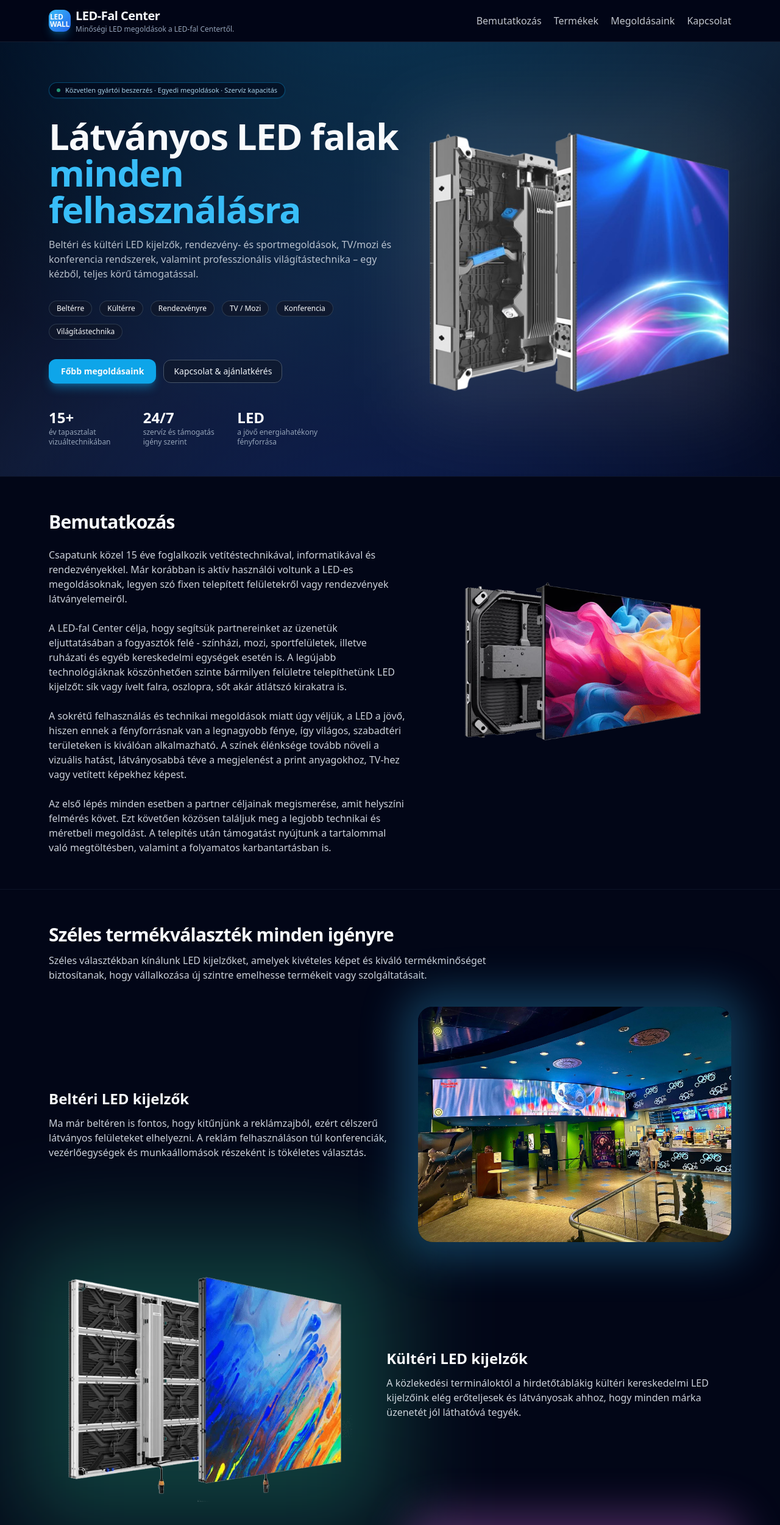
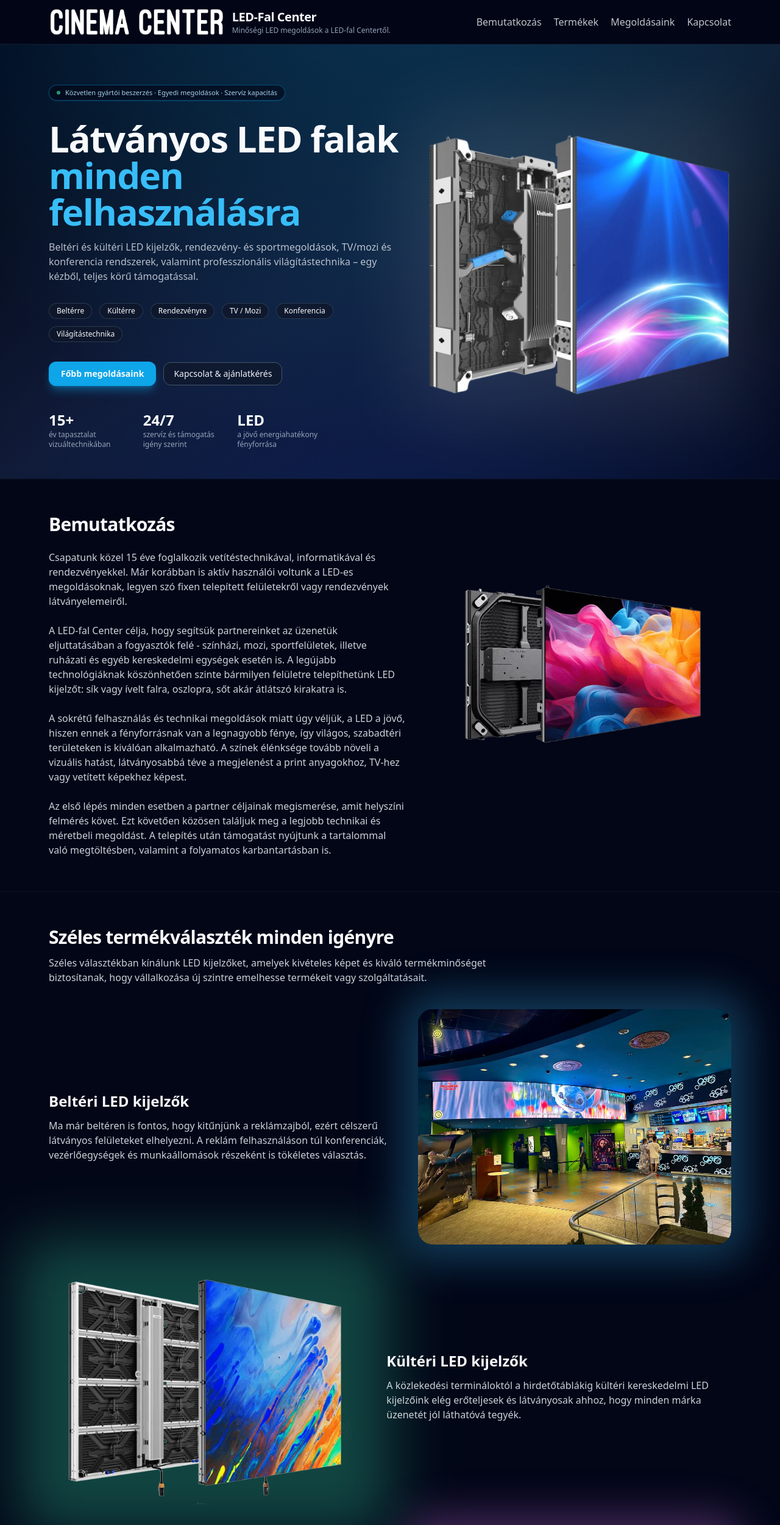
Before and after one commit to emp-eter/LedCenter, a React (Vite) app: page / in a window 1280 px wide. Shown: the top 2501 px of the page at 61% size. Built offline with nearby package versions, Linux system fonts and the light colour scheme.

Commit message:
feat: Navbar + Kép konténer stílus módosítása

```diff
--- a/index.html
+++ b/index.html
@@ -4,7 +4,7 @@
     <meta charset="UTF-8" />
     <link rel="icon" type="image/svg+xml" href="/cc.png" />
     <meta name="viewport" content="width=device-width, initial-scale=1.0" />
-    <title>ledcenter</title>
+    <title>Led-Fal Center</title>
   </head>
   <body>
     <div id="root"></div>
--- a/src/App.jsx
+++ b/src/App.jsx
@@ -6,6 +6,7 @@ import Products from './components/Products'
 import Advantages from './components/Advantages'
 import Contact from './components/Contact'
 import Footer from './components/Footer'
+import { useEffect } from 'react'
 
 const sections = {
   bemutatkozas: 'bemutatkozas',
@@ -15,6 +16,28 @@ const sections = {
 }
 
 function App() {
+  useEffect(() => {
+    const targets = Array.from(document.querySelectorAll('.glow-target'))
+    if (!targets.length) return
+
+    const observer = new IntersectionObserver(
+      entries => {
+        entries.forEach(entry => {
+          const el = entry.target
+          if (entry.isIntersecting) {
+            el.classList.add('glow-active')
+          } else {
+            el.classList.remove('glow-active')
+          }
+        })
+      },
+      { threshold: 0.35 }
+    )
+
+    targets.forEach(t => observer.observe(t))
+    return () => observer.disconnect()
+  }, [])
+
   return (
     <div className="min-h-screen bg-slate-950 text-slate-50 font-sans">
       <NavBar sections={sections} />
--- a/src/components/NavBar.jsx
+++ b/src/components/NavBar.jsx
@@ -9,20 +9,21 @@ const NavLink = ({ href, label }) => (
   </a>
 )
 
+const base = import.meta.env.BASE_URL || '/'
+
 const NavBar = ({ sections }) => {
   const [mobileOpen, setMobileOpen] = useState(false)
 
   return (
     <header className="sticky top-0 z-30 backdrop-blur-md bg-slate-950/70 border-b border-slate-800/70">
       <div className="max-w-6xl mx-auto px-4 py-3 flex items-center justify-between gap-4">
-        <div className="flex items-center gap-2">
-          <div className="h-9 w-9 rounded-xl bg-gradient-to-br from-sky-400 to-blue-600 flex items-center justify-center shadow-lg shadow-sky-500/30">
-            <span className="text-xs font-extrabold tracking-tight leading-none">
-              LED
-              <br />
-              WALL
-            </span>
-          </div>
+        <div className="flex items-center gap-3">
+          <img
+            src={`${base}images/cc-logo_fekvo.png`}
+            alt="CinemaCenter"
+            className="h-10 md:h-12 w-auto object-contain"
+            loading="lazy"
+          />
           <div className="flex flex-col leading-tight">
             <span className="text-lg md:text-xl font-bold tracking-tight">
               LED-Fal Center
@@ -67,8 +68,11 @@ const NavBar = ({ sections }) => {
         </div>
       </div>
 
-      {mobileOpen && (
-        <div className="md:hidden border-t border-slate-800/70 bg-slate-950/95">
+      <div
+        className={`md:hidden border-t border-slate-800/70 bg-slate-950/95 overflow-hidden transition-all duration-300 ease-out ${
+          mobileOpen ? 'max-h-80 opacity-100' : 'max-h-0 opacity-0'
+        }`}
+      >
         <nav className="max-w-6xl mx-auto px-4 py-3 flex flex-col gap-2 text-sm">
           <a
             href={`#${sections.bemutatkozas}`}
@@ -100,7 +104,6 @@ const NavBar = ({ sections }) => {
           </a>
         </nav>
       </div>
-      )}
     </header>
   )
 }
--- a/src/components/Products.jsx
+++ b/src/components/Products.jsx
@@ -81,9 +81,9 @@ const Products = ({ id }) => (
           const bgClass = noDarkFrame ? 'bg-transparent' : 'bg-slate-950/50 backdrop-blur-md'
           const boxShadow = noDarkFrame ? 'none' : product.shadow
           const glowBlend =
-            noDarkFrame ? 'mix-blend-screen blur-[80px] opacity-90' : 'mix-blend-screen blur-[48px] opacity-100'
+            noDarkFrame ? 'mix-blend-screen' : 'mix-blend-screen'
           const glowZ = noDarkFrame ? 'z-0' : '-z-10'
-          const glowClassName = `${product.glowClass} ${glowBlend} ${glowZ}`
+          const glowClassName = `${product.glowClass} ${glowBlend} ${glowZ} glow-layer`
 
           return (
             <div
@@ -100,7 +100,7 @@ const Products = ({ id }) => (
                 {product.image ? (
                   <>
                     <div
-                      className={`absolute -inset-12 rounded-3xl ${glowClassName} pointer-events-none`}
+                      className={`absolute -inset-12 rounded-3xl ${glowClassName} pointer-events-none glow-target`}
                       aria-hidden
                     />
                     <div
--- a/src/index.css
+++ b/src/index.css
@@ -3,6 +3,18 @@
 @tailwind base;
 @tailwind components;
 @tailwind utilities;
+
+/* Glow state classes for intersection observer */
+.glow-layer {
+  opacity: 0.6;
+  filter: blur(32px);
+  transition: opacity 0.4s ease, filter 0.4s ease;
+}
+
+.glow-layer.glow-active {
+  opacity: 1;
+  filter: blur(48px);
+}
 
 html {
   scroll-behavior: smooth;
```
Also changed, not shown: public/images/cc-logo_fekvo.png (added), public/images/cc-logo_fekvo_dark.png (added), 8 other files (tests, documents, lock files or other folders). Lines whose indentation alone changed are shown as unchanged.
